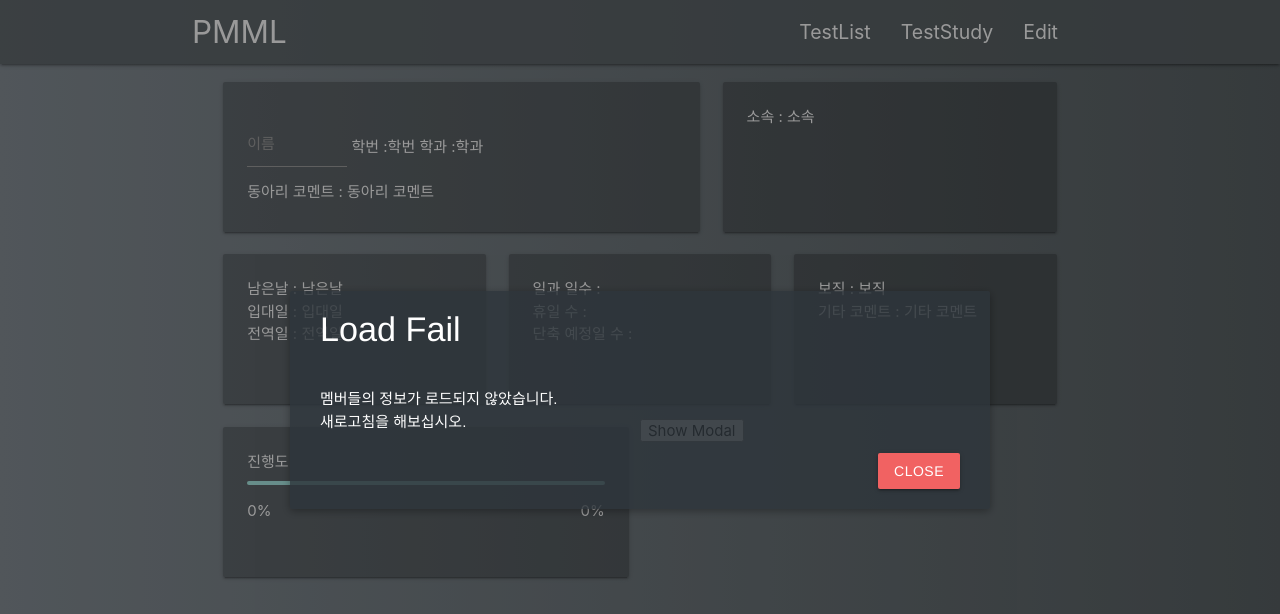
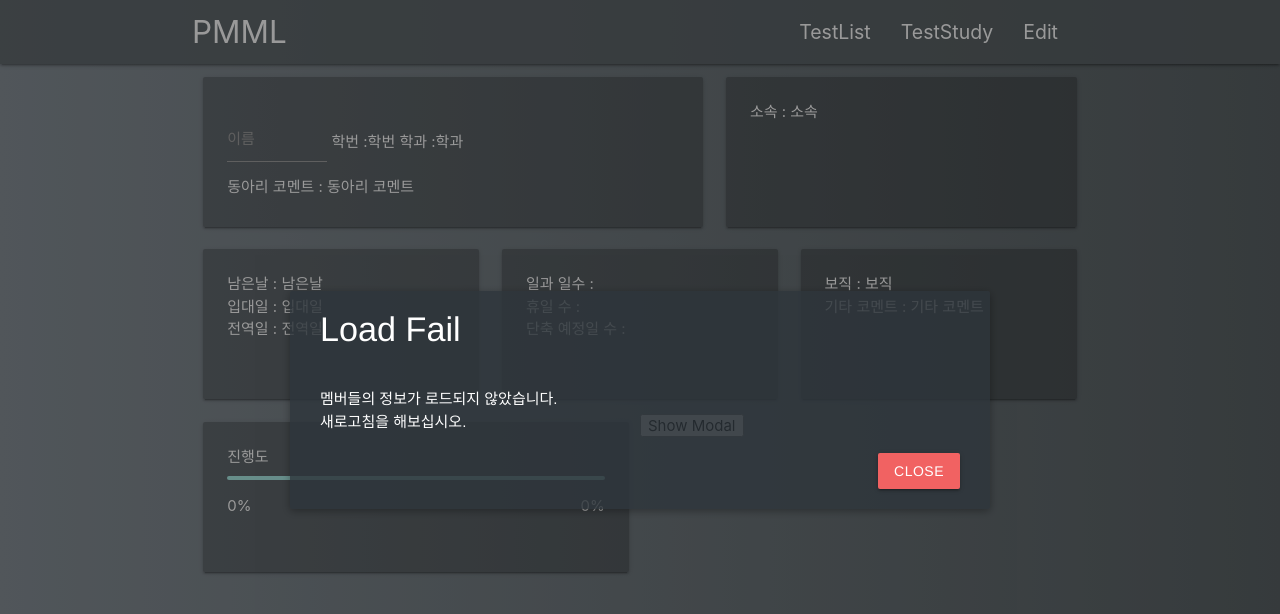
Before and after one commit to MoonJuhan/pmml, a PHP site: page / in a window 1280 px wide. Shown: the top 614 px of the page. Run offline with PHP 8.4, Linux system fonts and the light colour scheme; some libraries are stand-ins or nearby versions.

Commit message:
fix - 콘텐츠 패딩 수정

```diff
--- a/Stylesheets/testStyleSheet.css
+++ b/Stylesheets/testStyleSheet.css
@@ -36,7 +36,7 @@ body {
 }
 
 .contents {
-	padding: 10px 20px 10px 20px;
+	padding: 5px 0px 10px 0px;
 }
 
 .gage2 {
```
